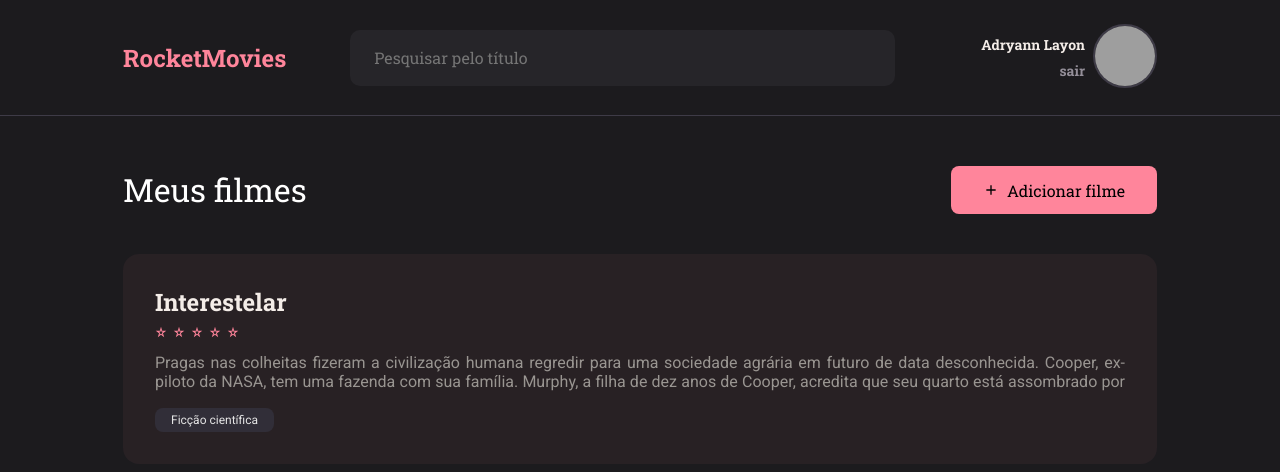
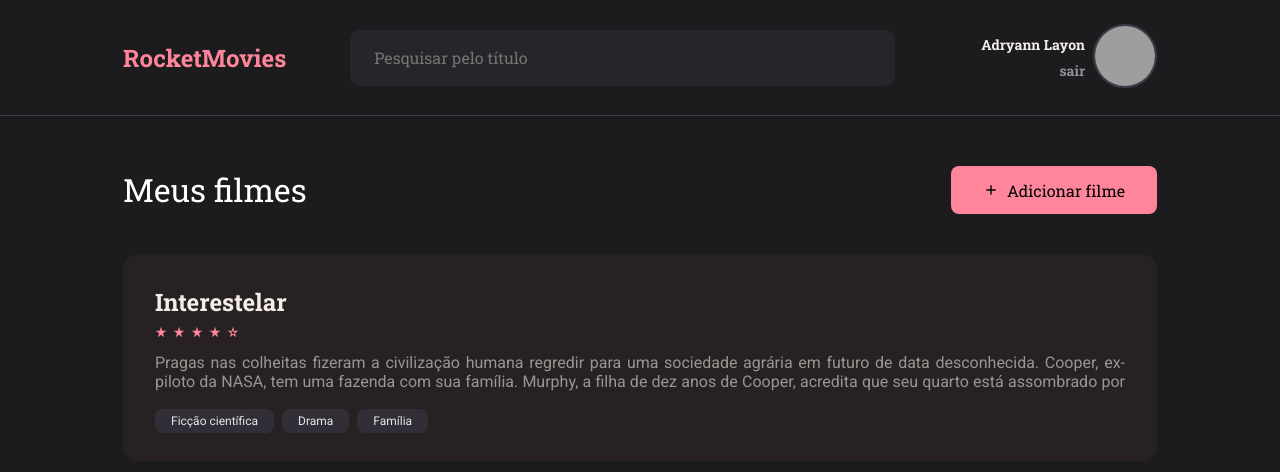
Before and after one commit to Layonzera/rocketmovies-frontend, a React (Vite) app: page / in a window 1280 px wide. Shown: the top 472 px of the page. Built offline with nearby package versions, Linux system fonts and the light colour scheme; grey boxes are pictures that could not be loaded.

Commit message:
fix: structure home page

```diff
--- a/src/pages/Home/index.jsx
+++ b/src/pages/Home/index.jsx
@@ -32,14 +32,19 @@ export function Home() {
           <button>
             <div>
               <h3>Interestelar</h3>
-              <Rating />
+              <Rating grade={4}/>
             </div>
             <p>
               Pragas nas colheitas fizeram a civilização humana regredir para uma sociedade agrária em futuro de data desconhecida. Cooper, ex-piloto da NASA, tem uma fazenda com sua família. Murphy, a filha de dez anos de Cooper, acredita que seu quarto está assombrado por um fantasma que tenta se comunicar com ela. Pai e filha descobrem que o "fantasma" é uma inteligência desconhecida que está enviando mensagens codificadas através de radiação gravitacional, deixando coordenadas em binário que os levam até uma instalação secreta da NASA liderada pelo professor John Brand. O cientista revela que um buraco de minhoca foi aberto perto de Saturno e que ele leva a planetas que podem oferecer condições de sobrevivência para a espécie humana. As "missões Lázaro" enviadas anos antes identificaram três planetas potencialmente habitáveis orbitando o buraco negro Gargântua: Miller, Edmunds e Mann – nomeados em homenagem aos astronautas que os pesquisaram. Brand recruta Cooper para pilotar a nave espacial Endurance e recuperar os dados dos astronautas; se um dos planetas se mostrar habitável, a humanidade irá seguir para ele na instalação da NASA, que é na realidade uma enorme estação espacial. A partida de Cooper devasta Murphy.
 
               Além de Cooper, a tripulação da Endurance é formada pela bióloga Amelia, filha de Brand; o cientista Romilly, o físico planetário Doyle, além dos robôs TARS e CASE. Eles entram no buraco de minhoca e se dirigem a Miller, porém descobrem que o planeta possui enorme dilatação gravitacional temporal por estar tão perto de Gargântua: cada hora na superfície equivale a sete anos na Terra. Eles entram em Miller e descobrem que é inóspito já que é coberto por um oceano raso e agitado por ondas enormes. Uma onda atinge a tripulação enquanto Amelia tenta recuperar os dados de Miller, matando Doyle e atrasando a partida. Ao voltarem para a Endurance, Cooper e Amelia descobrem que 23 anos se passaram.
             </p>
-            <Tag title='Ficção científica'/>
+            <div className="tags">
+              <Tag title='Ficção científica' />
+              <Tag title='Drama' />
+              <Tag title='Família' />
+            </div>
+
           </button>
         </main>
       </Content>
```
